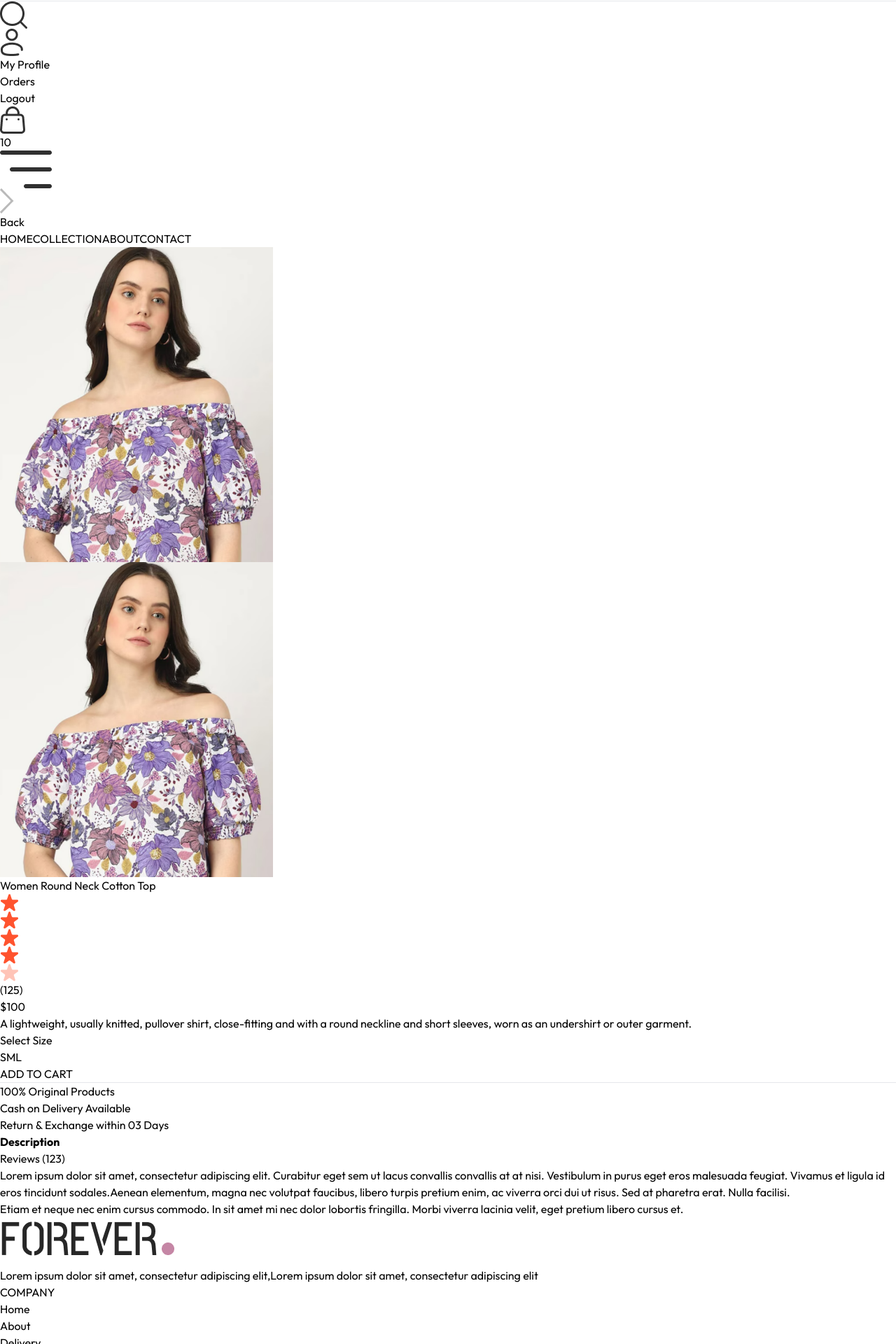
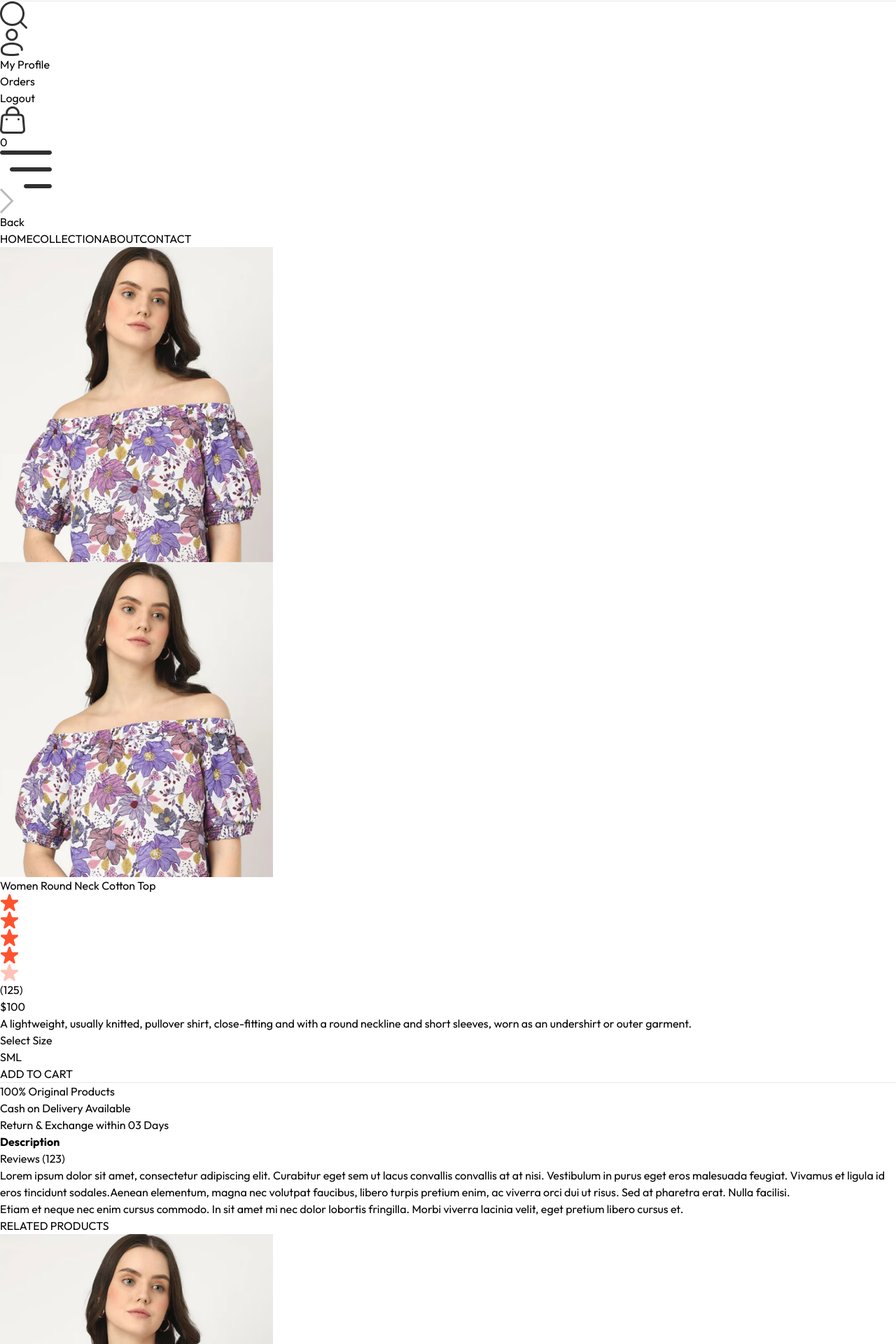
Before and after one commit to NipunMendes/Forever-E-Commerce-Web-App, a React (Vite) app in the folder frontend/: page /product/aaaaa in a window 1280 px wide. Shown: the part 169-2089 px from the top of the page at 70% size. Built offline with nearby package versions, Linux system fonts and the light colour scheme.

Commit message:
Update Product Page
now functioning the add to cart item and did some error handling part using react toastify for shows error if you click add to cart button without selecting size

```diff
--- a/frontend/src/App.jsx
+++ b/frontend/src/App.jsx
@@ -11,12 +11,15 @@ import PlaceOrder from './pages/PlaceOrder'
 import Navbar from './components/Navbar'
 import Footer from './components/Footer'
 import SearchBar from './components/SearchBar'
+import { ToastContainer, toast } from 'react-toastify';
+import 'react-toastify/dist/ReactToastify.css';
 
 
 const App = () => {
   return (
     <div className='px-4 sm:px-[5vw] md:px-[7vw] lg:px-[9vw]'>
-      <Navbar/>
+      <ToastContainer/>
+      <Navbar />
       <SearchBar/>
       <Routes>
         <Route path='/' element={<Home />} />
--- a/frontend/src/components/Navbar.jsx
+++ b/frontend/src/components/Navbar.jsx
@@ -6,7 +6,7 @@ import { ShopContext } from "../contexts/ShopContext";
 const Navbar = () => {
   const [visible, setVisible] = useState(false);
 
-  const {setShowSearch} = useContext(ShopContext);
+  const {setShowSearch, getCartCount} = useContext(ShopContext);
 
   return (
     <div className="flex items-center justify-between py-5 font-medium">
@@ -64,7 +64,7 @@ const Navbar = () => {
             className="absolute right-[-5px] bottom-[-5px] w-4 text-center leading-4 bg-black
            text-white aspect-square rounded-full text-[8px]"
           >
-            10
+           {getCartCount()}
           </p>
         </Link>
         <img
--- /dev/null
+++ b/frontend/src/components/RelatedProducts.jsx
@@ -0,0 +1,36 @@
+import React, { useContext, useEffect, useState } from 'react'
+import { ShopContext } from '../contexts/ShopContext'
+import Title from './Title';
+import ProductItem from './ProductItem';
+
+const RelatedProducts = ({ category, subCategory }) => {
+
+    const { products } = useContext(ShopContext)
+    const [related, setRelated] = useState([])
+
+    useEffect(() => {
+        if (products.length > 0) {
+            let productsCopy = products.slice();
+
+            productsCopy = productsCopy.filter((item) => category === item.category);
+            productsCopy = productsCopy.filter((item) => subCategory === item.subCategory);
+
+            setRelated(productsCopy.slice(0, 5));
+        }
+    },[products])
+
+  return (
+    <div className='my-24'>
+          <div className='text-center text-3xl py-2'>
+              <Title text1={ 'RELATED'} text2={'PRODUCTS'} />
+          </div>
+          <div className='grid grid-cols-2 sm:grid-cols-3 md:grid-cols-4 lg:grid-cols-5 gap-4 gap-y-6'>
+              {related.map((item, index) => (
+                   <ProductItem key={index} id={item._id} image={item.image} name={item.name} price={item.price}/>
+              ))}
+          </div>
+    </div>
+  )
+}
+
+export default RelatedProducts
--- a/frontend/src/contexts/ShopContext.jsx
+++ b/frontend/src/contexts/ShopContext.jsx
@@ -1,5 +1,6 @@
-import { createContext, useState } from "react";
+import { createContext, useEffect, useState } from "react";
 import { products } from "../assets/assets";
+import { toast } from "react-toastify";
 
 export const ShopContext = createContext();
 
@@ -8,6 +9,44 @@ const ShopContextProvider = (props) => {
   const delivery_fee = 10;
   const [search, setSearch] = useState("");
   const [showSearch, setShowSearch] = useState(false);
+  const [cartItems, setCartItems] = useState({});
+
+  const addToCart = async (itemId, size) => {
+    // appear error msg click add to cart button without selecting a size
+    if (!size) {
+      toast.error("Select Product Size");
+      return;
+    }
+    // ---------------------------
+    let cartData = structuredClone(cartItems);
+
+    if (cartData[itemId]) {
+      if (cartData[itemId][size]) {
+        cartData[itemId][size] += 1;
+      } else {
+        cartData[itemId][size] = 1;
+      }
+    } else {
+      cartData[itemId] = {};
+      cartData[itemId][size] = 1;
+    }
+
+    setCartItems(cartData);
+  };
+
+  const getCartCount = () => {
+    let totalCount = 0;
+    for (const items in cartItems) {
+      for (const item in cartItems[items]) {
+        try {
+          if (cartItems[items][item] > 0) {
+            totalCount += cartItems[items][item];
+          }
+        } catch (error) {}
+      }
+    }
+    return totalCount;
+  };
 
   const value = {
     products,
@@ -17,7 +56,11 @@ const ShopContextProvider = (props) => {
     setSearch,
     showSearch,
     setShowSearch,
+    cartItems,
+    addToCart,
+    getCartCount,
   };
+
   return (
     <ShopContext.Provider value={value}>{props.children}</ShopContext.Provider>
   );
--- a/frontend/src/pages/Product.jsx
+++ b/frontend/src/pages/Product.jsx
@@ -2,11 +2,12 @@ import { useContext, useEffect, useState } from 'react';
 import {useParams} from 'react-router-dom'
 import { ShopContext } from './../contexts/ShopContext';
 import { assets } from '../assets/assets';
+import RelatedProducts from '../components/RelatedProducts';
 
 const Product = () => {
 
   const {productId} = useParams();
-  const { products, currency } = useContext(ShopContext);
+  const { products, currency, addToCart } = useContext(ShopContext);
   const [ productData, setProductData ] = useState(false);
   const [image, setImage] = useState('');
   const [size, setSize] = useState('')
@@ -66,7 +67,7 @@ const Product = () => {
               ))}
             </div>
           </div>
-          <button className='bg-black text-white px-8 py-3 text-sm active:bg-gray-600'>ADD TO CART</button>
+          <button onClick={()=>addToCart(productData._id,size)} className='bg-black text-white px-8 py-3 text-sm active:bg-gray-600'>ADD TO CART</button>
           <hr className='mt-8 sm:w-4/5' />
           <div className='text-sm text-gray-500 mt-5 flex flex-col gap-1'>
             <p>100% Original Products</p>
@@ -89,6 +90,9 @@ const Product = () => {
             Morbi viverra lacinia velit, eget pretium libero cursus et.</p>
         </div>
       </div>
+
+      {/* -------------------Related products------------------- */}
+      <RelatedProducts category={productData.category} subCategory={productData.subCategory}/>
     </div>
   ) : <div className='opacity-0'>
 
```
